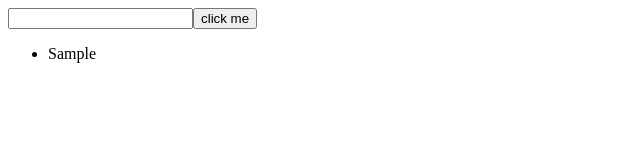
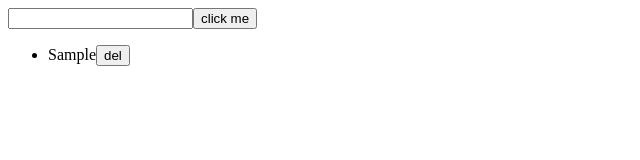
Before and after one commit to Freakyab/Dgclock, a React (Create React App) app: page / in a window 1280 px wide. Both pictures are taken after typing "Sample" into the empty fields and a click on the button "click me". Shown: the top 160 px of the page, without its empty margins (0-640 px from the left). Built offline with nearby package versions, Linux system fonts and the light colour scheme.

Commit message:
delete add

```diff
--- a/src/App.jsx
+++ b/src/App.jsx
@@ -116,7 +116,7 @@ const App = () => {
         <ul>
         {item.map((e ,index)=>(
             <li key = {index}>{e}
-            {/* <button onClick={()=>{Delete(index)}}> del</button> */}
+            <button onClick={()=>Delete(index)}> del</button>
             </li>
         ))}
         </ul>
```
